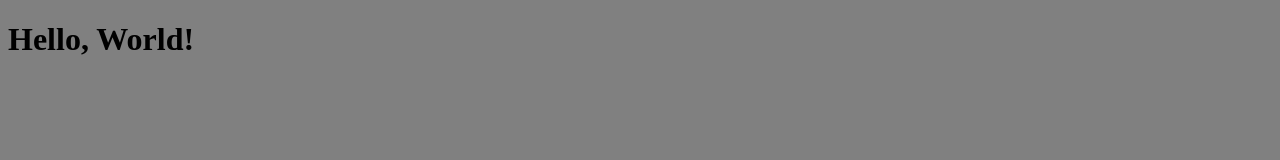
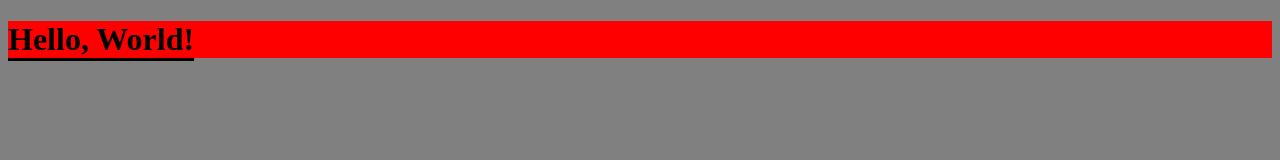
Before and after one commit to Eran2001/dp-js-course, a website built with Vite: page index.html in a window 1280 px wide. Built offline with nearby package versions, Linux system fonts and the light colour scheme.

Commit message:
add text underline

```diff
--- a/src/style.css
+++ b/src/style.css
@@ -1,3 +1,13 @@
 html {
   background-color: grey;
 }
+
+#app {
+  background-color: red;
+}
+
+.heading {
+  text-decoration: underline;
+  text-underline-offset: 0.5rem;
+  text-decoration-color: inherit;
+}
```
